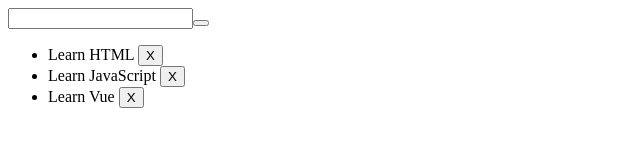
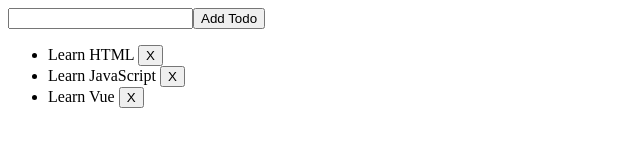
Before and after one commit to stephenmussel/vue-tutorial, a Vue app: page / in a window 1280 px wide. Shown: the top 160 px of the page, without its empty margins (0-640 px from the left). Built offline with nearby package versions, Linux system fonts and the light colour scheme.

Commit message:
adds newTodo to todos array

```diff
--- a/src/App.vue
+++ b/src/App.vue
@@ -36,7 +36,8 @@
         this.awesome = !this.awesome
       },
       addToDo() {
-        // ...
+        // adds todo to todos array
+        this.todos.push({ id: id++, text: this.newTodo })
         this.newTodo = ''
       },
       removeToDo() {
@@ -79,7 +80,7 @@
 
   <form @submit.prevent="addToDo">
     <input v-model="newTodo" />
-    <button></button>
+    <button>Add Todo</button>
   </form>
   <ul>
     <li v-for="todo in todos" :key="todo.id">
```
